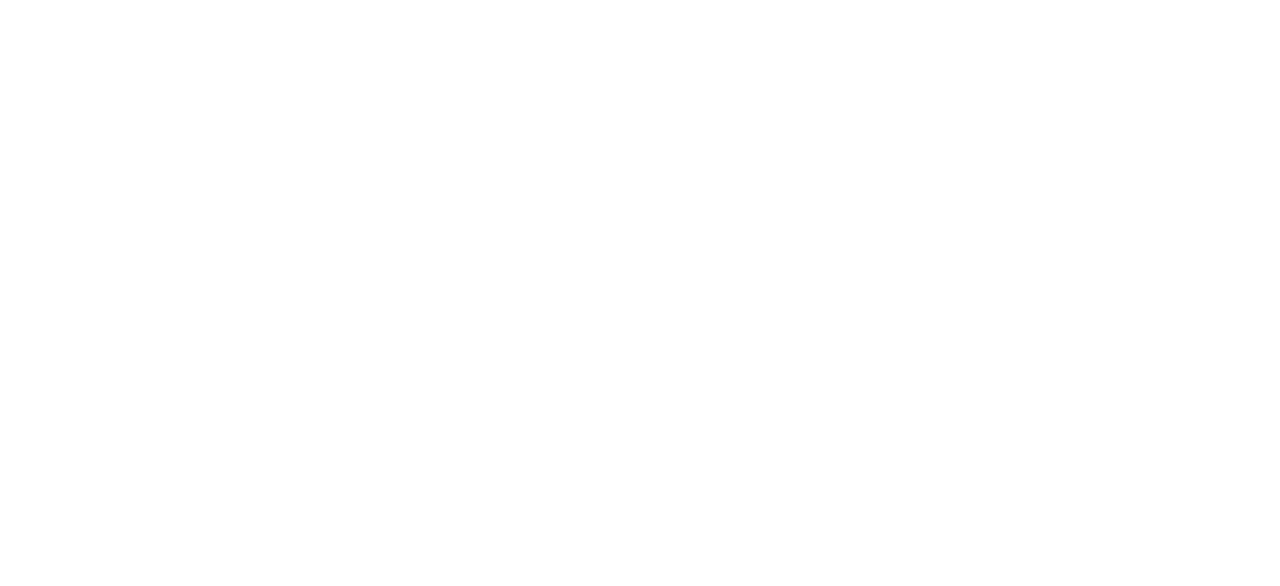
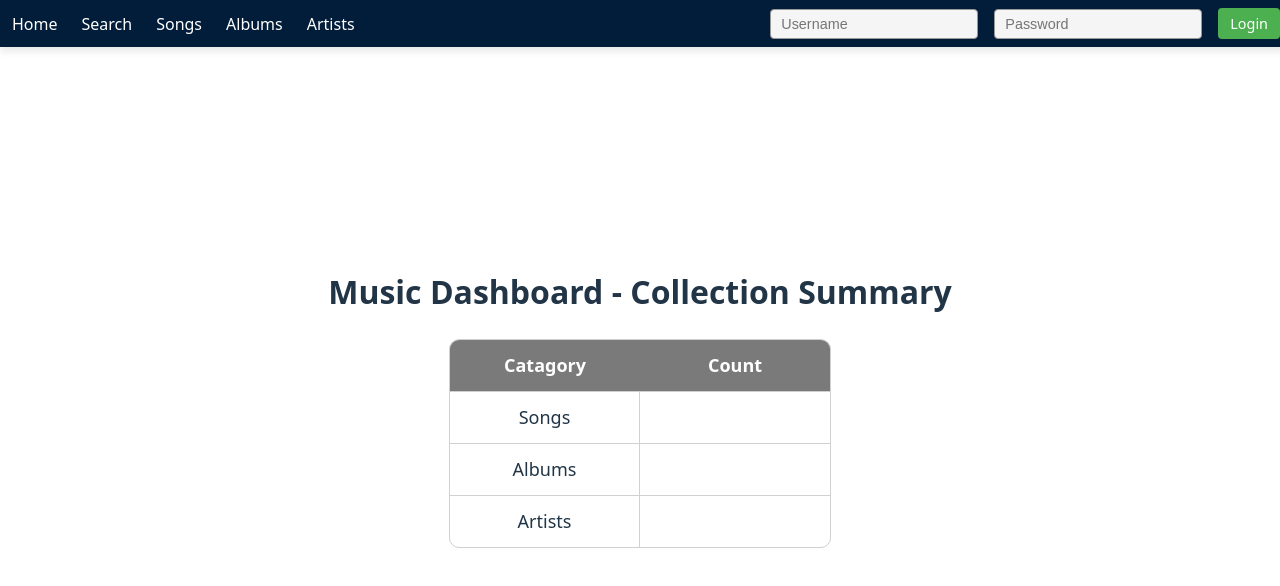
Before and after one commit to niki03125/sp3FrontendEksamen, a React (Vite) app: page /adminpage in a window 1280 px wide. Before the commit this address had no page. Shown: the top 586 px of the page. Built offline with nearby package versions, Linux system fonts and the light colour scheme.

Commit message:
adminpage

```diff
--- a/package.json
+++ b/package.json
@@ -12,7 +12,8 @@
   "dependencies": {
     "react": "^19.2.0",
     "react-dom": "^19.2.0",
-    "react-router": "^7.10.1"
+    "react-router": "^7.10.1",
+    "react-router-dom": "^7.10.1"
   },
   "devDependencies": {
     "@eslint/js": "^9.39.1",
--- a/src/components/header/Header.jsx
+++ b/src/components/header/Header.jsx
@@ -1,6 +1,6 @@
 import React from "react";
 import { useState } from 'react'
-import { NavLink } from "react-router";
+import { NavLink, useNavigate } from "react-router-dom";
 import styles from "./Header.module.css";
 import Login from "../login/Login";
 
@@ -13,11 +13,18 @@
 const Header = ({ headers }) => {
   const [isLoggedIn, setIsLoggedIn] = useState(false);
   const [username, setUserName] = useState("");
+  const navigate = useNavigate();
 
   const login = (username, password) => {
     if(username && password){
       setUserName(username)
-      setIsLoggedIn(true)
+      setIsLoggedIn(true);
+
+      if(username === "admin") {
+        navigate("/adminpage");
+      }else{
+        navigate("/home");
+      }
     }
     }
 
--- a/src/main.jsx
+++ b/src/main.jsx
@@ -1,5 +1,5 @@
 import { createRoot } from 'react-dom/client'
-import { BrowserRouter, Routes, Route } from "react-router";
+import { BrowserRouter, Routes, Route } from "react-router-dom";
 import './index.css'
 import App from './App.jsx'
 
@@ -8,17 +8,19 @@
 import Songs from './pages/Songs/songs.jsx';
 import Albums from './pages/Albums/albums.jsx';
 import Artists from './pages/Artists/artists.jsx';
+import Admin from './pages/Admin/admin.jsx';
 
 createRoot(document.getElementById('root')).render(
     <BrowserRouter>
     <Routes>
       <Route path="/" element={<App />}>
         <Route index element={<div className="welcome">Welcome to our songs thing</div>} />
-        <Route path="Home" element={< Home/>} />
-        <Route path="Search" element={<Search/>} />
-        <Route path="Songs" element={<Songs/>} />
-        <Route path="Albums" element={<Albums/>} />
-        <Route path="Artists" element={<Artists/>} />
+        <Route path="home" element={< Home/>} />
+        <Route path="search" element={<Search/>} />
+        <Route path="songs" element={<Songs/>} />
+        <Route path="albums" element={<Albums/>} />
+        <Route path="artists" element={<Artists/>} />
+        <Route path="adminpage" element={<Admin/>} />
       </Route>
     </Routes>
   </BrowserRouter>
--- a/src/pages/Admin/admin.jsx
+++ b/src/pages/Admin/admin.jsx
@@ -1,7 +1,24 @@
+import styles from "./admin.module.css";
 function Admin(){
     return(
         <>
-        <h1>hej Admin</h1>
+        <h1 className= {styles.title}>Music Dashboard - Collection Summary</h1>
+
+        <div className={styles.gridTable}>
+            {/*header */}
+            <div className={styles.gridHeader}> Catagory</div>
+            <div className={styles.gridHeader}> Count</div>
+
+            {/*rows */}
+            <div className={styles.gridCell}>Songs</div>
+            <div className={styles.gridCell}></div>
+
+            <div className={styles.gridCell}>Albums</div>
+            <div className={styles.gridCell}></div>
+
+            <div className={styles.gridCell}>Artists</div>
+            <div className={styles.gridCell}></div>
+        </div>
         </>
     )
 
--- /dev/null
+++ b/src/pages/Admin/admin.module.css
@@ -0,0 +1,47 @@
+.title {
+  font-size: 32px;
+  font-weight: 600;
+  margin-bottom: 30px;
+  text-align: center;
+}
+
+/* Selve "tabellen" – nu som grid */
+.gridTable {
+  margin: 0 auto;
+  width: 380px;
+
+  display: grid;
+  grid-template-columns: 1fr 1fr;  /* 2 kolonner: Category | Count */
+  border-radius: 10px;
+  overflow: hidden;
+  font-size: 18px;
+  border: 1px solid #d0d0d0;
+}
+
+/* Header-celler (øverste række) */
+.gridHeader {
+  background-color: #7a7a7a;
+  color: white;
+  padding: 12px;
+  text-align: center;
+  font-weight: 600;
+  border-bottom: 1px solid #d0d0d0;
+}
+
+/* Almindelige celler */
+.gridCell {
+  padding: 12px;
+  border-bottom: 1px solid #d0d0d0;
+  border-right: 1px solid #d0d0d0;
+}
+
+/* Fjern højre-kant på 2., 4., 6. ... celle */
+.gridCell:nth-child(2n) {
+  border-right: none;
+}
+
+/* Fjern nederste kant på sidste række (de sidste 2 celler) */
+.gridCell:last-child,
+.gridCell:nth-last-child(2) {
+  border-bottom: none;
+}
--- a/src/pages/Songs/songs.jsx
+++ b/src/pages/Songs/songs.jsx
@@ -1,7 +1,8 @@
+
 function Songs(){
     return(
         <>
-        <h1>hej sonngs nikii</h1>
+
         </>
     )
 
```
Also changed, not shown: 1 other file (tests, documents, lock files or other folders).
